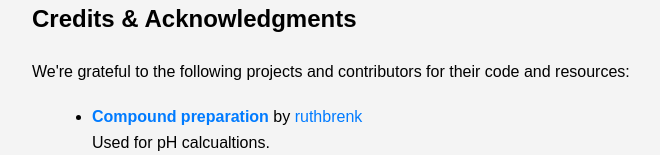
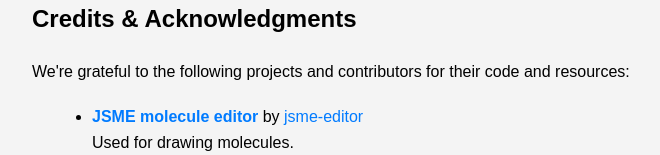
Before and after one commit to masve123/molecule-descriptors-webtool, a Flask app: page /about in a window 1280 px wide. Shown: the part 689-844 px from the top of the page, without its empty margins (208-868 px from the left). Run offline with Flask 3, Linux system fonts and the light colour scheme.

Commit message:
:memo: Update credits

```diff
--- a/app/templates/about.html
+++ b/app/templates/about.html
@@ -48,8 +48,8 @@
 
         <ul>
             <li>
-                <strong><a href="https://github.com/ruthbrenk/compound_preparation">Compound preparation</a></strong> by <a href="https://github.com/ruthbrenk">ruthbrenk</a><br>
-                Used for pH calcualtions.
+                <strong><a href="https://github.com/jsme-editor/jsme-editor.github.io">JSME molecule editor</a></strong> by <a href="https://github.com/jsme-editor">jsme-editor</a><br>
+                Used for drawing molecules.
             </li>
         </ul>
     </div>
```
